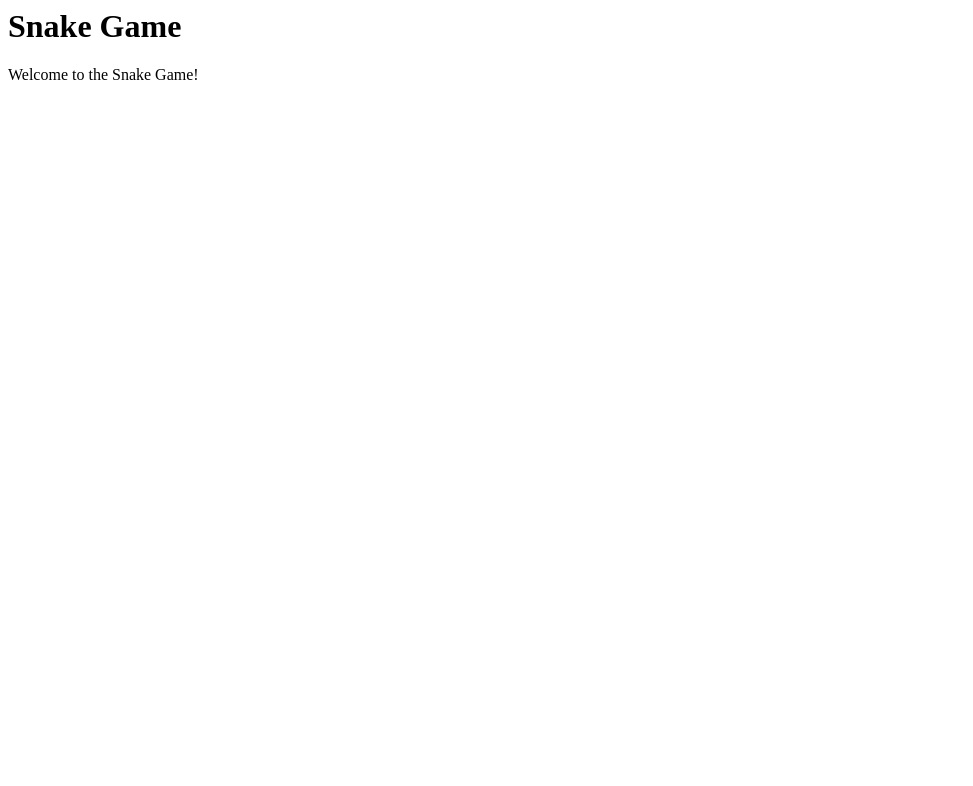
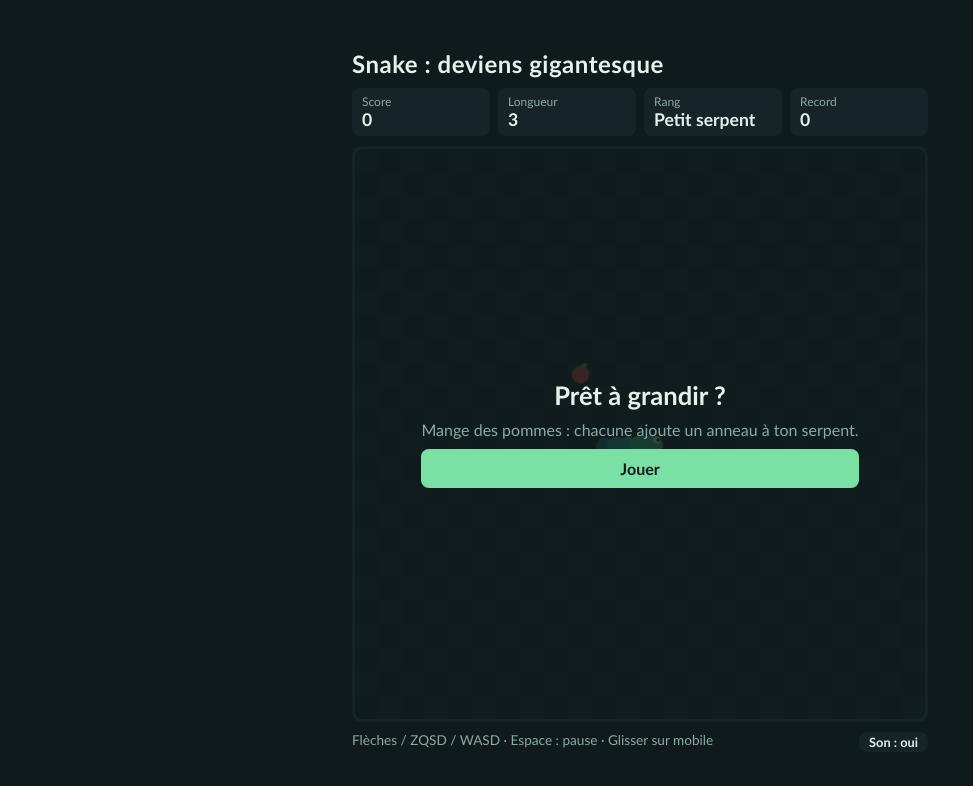
Before and after one commit to bekenbawer/snake, a plain HTML site: page index.html in a window 1280 px wide. Shown: the whole page, without its empty margins (0-973 px from the left). Drawn offline with Linux system fonts and the light colour scheme.

Commit message:
Jeu de serpent

```diff
--- a/index.html
+++ b/index.html
@@ -1,12 +1,33 @@
-<html lang="en">
+<!DOCTYPE html>
+<html lang="fr">
 <head>
-    <meta charset="UTF-8">
-    <meta name="viewport" content="width=device-width, initial-scale=1.0">
-    <title>Document</title>
+<meta charset="UTF-8">
+<meta name="viewport" content="width=device-width, initial-scale=1">
+<title>Snake : deviens gigantesque</title>
+<link rel="stylesheet" href="style.css">
 </head>
 <body>
-       <h1>Snake Game</h1>
-       <p>Welcome to the Snake Game!</p>
-
+<div class="jeu">
+  <h1>Snake : deviens gigantesque</h1>
+  <div class="hud">
+    <div><small>Score</small><strong id="score">0</strong></div>
+    <div><small>Longueur</small><strong id="longueur">3</strong></div>
+    <div><small>Rang</small><strong id="rang">Petit serpent</strong></div>
+    <div><small>Record</small><strong id="record">0</strong></div>
+  </div>
+  <div class="plateau">
+    <canvas id="jeu" width="576" height="576"></canvas>
+    <div class="voile" id="voile">
+      <h2 id="voileTitre">Prêt à grandir ?</h2>
+      <p id="voileTexte">Mange des pommes : chacune ajoute un anneau à ton serpent.</p>
+      <button id="bouton">Jouer</button>
+    </div>
+  </div>
+  <div class="aide">
+    <span>Flèches / ZQSD / WASD · Espace : pause · Glisser sur mobile</span>
+    <button id="son" aria-pressed="true">Son : oui</button>
+  </div>
+</div>
+<script src="script.js"></script>
 </body>
 </html>
--- /dev/null
+++ b/script.js
@@ -0,0 +1,273 @@
+
+"use strict";
+// ================== Réglages ==================
+const CASES = 24;                 // grille de 24 x 24
+const TAILLE = 576 / CASES;       // taille d’une case en pixels
+const RANGS = [                   // titre selon la longueur du serpent
+  [0, "Petit serpent"], [8, "Couleuvre"], [15, "Vipère"],
+  [25, "Python"], [40, "Anaconda"], [60, "Serpent géant"]
+];
+
+// ================== Éléments de la page ==================
+const canvas = document.getElementById("jeu");
+const ctx = canvas.getContext("2d");
+const el = id => document.getElementById(id);
+const voile = el("voile");
+
+// ================== État du jeu ==================
+let serpent, direction, file, nourriture, score, aGrandir, bosses, particules;
+let etat = "accueil";             // accueil | jeu | pause | fin
+let delai = 130, cumul = 0, dernierTemps = 0;
+let record = 0;
+try { record = Number(localStorage.getItem("snake-record")) || 0; } catch (e) {}
+el("record").textContent = record;
+
+function initialiser() {
+  serpent = [{ x: 12, y: 12 }, { x: 11, y: 12 }, { x: 10, y: 12 }];
+  direction = { x: 1, y: 0 };
+  file = [];                      // file d’attente des changements de direction
+  score = 0;
+  aGrandir = 0;                   // segments encore à ajouter
+  bosses = [];                    // “bosses” de nourriture qui descendent le long du corps
+  particules = [];
+  delai = 130;
+  cumul = 0;
+  nourriture = nouvelleNourriture(false);
+  majHud();
+}
+
+// ================== Nourriture ==================
+function caseLibre() {
+  let c;
+  do {
+    c = { x: Math.floor(Math.random() * CASES), y: Math.floor(Math.random() * CASES) };
+  } while (serpent.some(s => s.x === c.x && s.y === c.y));
+  return c;
+}
+
+function nouvelleNourriture(peutEtreDoree) {
+  const doree = peutEtreDoree && Math.random() < 0.15;
+  return Object.assign(caseLibre(), doree
+    ? { doree: true, croissance: 3, valeur: 50, duree: 55 }   // disparaît après 55 tours
+    : { doree: false, croissance: 1, valeur: 10, duree: Infinity });
+}
+
+// ================== Un tour de jeu ==================
+function tour() {
+  if (file.length) direction = file.shift();
+  const tete = { x: serpent[0].x + direction.x, y: serpent[0].y + direction.y };
+  const mange = tete.x === nourriture.x && tete.y === nourriture.y;
+  const grandit = mange || aGrandir > 0;
+
+  // La queue libère sa case sauf si le serpent grandit
+  const corps = grandit ? serpent : serpent.slice(0, -1);
+  const mur = tete.x < 0 || tete.y < 0 || tete.x >= CASES || tete.y >= CASES;
+  if (mur || corps.some(s => s.x === tete.x && s.y === tete.y)) return finDePartie();
+
+  serpent.unshift(tete);
+  bosses = bosses.map(i => i + 1).filter(i => i < serpent.length);
+
+  if (mange) {
+    score += nourriture.valeur;
+    aGrandir += nourriture.croissance - 1;   // -1 : ce tour-ci compte déjà
+    bosses.push(0);
+    eclabousser(tete, nourriture.doree ? "#ffd166" : "#ff6b6b");
+    bip(nourriture.doree ? 880 : 520, 0.12);
+    nourriture = nouvelleNourriture(true);
+    // Plus le serpent est long, plus il va vite (limite à 70 ms)
+    delai = Math.max(70, 130 - (serpent.length - 3) * 1.5);
+  } else {
+    if (aGrandir > 0) aGrandir--; else serpent.pop();
+    if (--nourriture.duree <= 0) nourriture = nouvelleNourriture(false);
+  }
+  majHud();
+}
+
+function rangActuel() {
+  let titre = RANGS[0][1];
+  for (const [min, nom] of RANGS) if (serpent.length >= min) titre = nom;
+  return titre;
+}
+
+function majHud() {
+  el("score").textContent = score;
+  el("longueur").textContent = serpent.length;
+  el("rang").textContent = rangActuel();
+}
+
+// ================== États : démarrer, pause, fin ==================
+function montrerVoile(titre, texte, bouton) {
+  el("voileTitre").textContent = titre;
+  el("voileTexte").textContent = texte;
+  el("bouton").textContent = bouton;
+  voile.classList.remove("cache");
+}
+
+function demarrer() {
+  initialiser();
+  etat = "jeu";
+  voile.classList.add("cache");
+}
+
+function pause() {
+  if (etat === "jeu") { etat = "pause"; montrerVoile("Pause", "Appuie sur Espace pour reprendre.", "Reprendre"); }
+  else if (etat === "pause") { etat = "jeu"; voile.classList.add("cache"); }
+}
+
+function finDePartie() {
+  etat = "fin";
+  bip(160, 0.4, "sawtooth");
+  if (score > record) {
+    record = score;
+    el("record").textContent = record;
+    try { localStorage.setItem("snake-record", record); } catch (e) {}
+  }
+  montrerVoile("Perdu !", "Longueur " + serpent.length + " (" + rangActuel() + ") · Score " + score, "Rejouer");
+}
+
+// ================== Dessin ==================
+function dessiner(temps) {
+  // Fond en damier discret
+  for (let y = 0; y < CASES; y++) for (let x = 0; x < CASES; x++) {
+    ctx.fillStyle = (x + y) % 2 ? "#142225" : "#17282b";
+    ctx.fillRect(x * TAILLE, y * TAILLE, TAILLE, TAILLE);
+  }
+  dessinerNourriture(temps);
+  dessinerSerpent();
+  dessinerParticules();
+}
+
+function centre(c) { return { x: (c.x + 0.5) * TAILLE, y: (c.y + 0.5) * TAILLE }; }
+
+function dessinerNourriture(temps) {
+  const p = centre(nourriture);
+  const pulse = 1 + Math.sin(temps / 180) * 0.08;
+  const r = TAILLE * 0.36 * pulse;
+  if (nourriture.doree) {
+    ctx.shadowColor = "#ffd166";
+    ctx.shadowBlur = 18;
+  }
+  ctx.fillStyle = nourriture.doree ? "#ffd166" : "#ef5350";
+  ctx.beginPath(); ctx.arc(p.x, p.y, r, 0, Math.PI * 2); ctx.fill();
+  ctx.shadowBlur = 0;
+  ctx.fillStyle = "#6bbf59";                       // petite feuille
+  ctx.beginPath(); ctx.ellipse(p.x + 3, p.y - r, 4, 2, -0.6, 0, Math.PI * 2); ctx.fill();
+}
+
+function dessinerSerpent() {
+  const n = serpent.length;
+  const rond = (x, y, r, i) => {
+    const t = i / Math.max(n - 1, 1);              // 0 = tête, 1 = queue
+    ctx.fillStyle = "hsl(" + (150 + t * 40) + "," + (70 - t * 10) + "%," + (56 - t * 20) + "%)";
+    ctx.beginPath(); ctx.arc(x, y, r, 0, Math.PI * 2); ctx.fill();
+  };
+  for (let i = n - 1; i >= 0; i--) {
+    const p = centre(serpent[i]);
+    const t = i / Math.max(n - 1, 1);
+    let r = TAILLE * (0.46 - t * 0.12);            // le corps s’affine vers la queue
+    if (bosses.includes(i)) r *= 1.28;             // la nourriture gonfle le corps
+    if (i < n - 1) {                               // pont entre deux segments : corps continu
+      const q = centre(serpent[i + 1]);
+      rond((p.x + q.x) / 2, (p.y + q.y) / 2, r * 0.97, i);
+    }
+    rond(p.x, p.y, r, i);
+  }
+  // Yeux, orientés dans le sens du déplacement
+  const h = centre(serpent[0]);
+  const dx = direction.x, dy = direction.y;
+  for (const cote of [-1, 1]) {
+    const ex = h.x + dx * 5 - dy * cote * 6;
+    const ey = h.y + dy * 5 + dx * cote * 6;
+    ctx.fillStyle = "#fff"; ctx.beginPath(); ctx.arc(ex, ey, 3.6, 0, Math.PI * 2); ctx.fill();
+    ctx.fillStyle = "#111"; ctx.beginPath(); ctx.arc(ex + dx * 1.2, ey + dy * 1.2, 1.8, 0, Math.PI * 2); ctx.fill();
+  }
+}
+
+// ================== Particules ==================
+function eclabousser(case_, couleur) {
+  const p = centre(case_);
+  for (let i = 0; i < 14; i++) {
+    const a = Math.random() * Math.PI * 2, v = 40 + Math.random() * 90;
+    particules.push({ x: p.x, y: p.y, vx: Math.cos(a) * v, vy: Math.sin(a) * v, vie: 1, couleur });
+  }
+}
+function dessinerParticules() {
+  for (const p of particules) {
+    ctx.globalAlpha = Math.max(p.vie, 0);
+    ctx.fillStyle = p.couleur;
+    ctx.fillRect(p.x - 2, p.y - 2, 4, 4);
+  }
+  ctx.globalAlpha = 1;
+}
+
+// ================== Boucle principale ==================
+function boucle(temps) {
+  const dt = Math.min(temps - dernierTemps, 100);  // évite les sauts après un changement d’onglet
+  dernierTemps = temps;
+  if (etat === "jeu") {
+    cumul += dt;
+    while (cumul >= delai && etat === "jeu") { cumul -= delai; tour(); }
+  }
+  for (const p of particules) { p.x += p.vx * dt / 1000; p.y += p.vy * dt / 1000; p.vie -= dt / 500; }
+  particules = particules.filter(p => p.vie > 0);
+  dessiner(temps);
+  requestAnimationFrame(boucle);
+}
+
+// ================== Sons ==================
+let audio = null, sonActif = true;
+function bip(freq, duree, type) {
+  if (!sonActif) return;
+  try {
+    audio = audio || new AudioContext();
+    const o = audio.createOscillator(), g = audio.createGain();
+    o.type = type || "sine"; o.frequency.value = freq;
+    g.gain.setValueAtTime(0.12, audio.currentTime);
+    g.gain.exponentialRampToValueAtTime(0.001, audio.currentTime + duree);
+    o.connect(g); g.connect(audio.destination);
+    o.start(); o.stop(audio.currentTime + duree);
+  } catch (e) {}
+}
+el("son").addEventListener("click", e => {
+  sonActif = !sonActif;
+  e.target.textContent = "Son : " + (sonActif ? "oui" : "non");
+  e.target.setAttribute("aria-pressed", sonActif);
+});
+
+// ================== Commandes ==================
+function tourner(x, y) {
+  if (etat === "accueil" || etat === "fin") return;
+  // On compare avec la dernière direction prévue pour interdire le demi-tour
+  const derniere = file.length ? file[file.length - 1] : direction;
+  if ((x === -derniere.x && y === -derniere.y) || (x === derniere.x && y === derniere.y)) return;
+  if (file.length < 2) file.push({ x, y });
+}
+
+const touches = {
+  ArrowUp: [0, -1], ArrowDown: [0, 1], ArrowLeft: [-1, 0], ArrowRight: [1, 0],
+  w: [0, -1], z: [0, -1], s: [0, 1], a: [-1, 0], q: [-1, 0], d: [1, 0]
+};
+document.addEventListener("keydown", e => {
+  if (e.key === " ") { e.preventDefault(); return (etat === "jeu" || etat === "pause") ? pause() : demarrer(); }
+  const t = touches[e.key] || touches[e.key.toLowerCase()];
+  if (!t) return;
+  e.preventDefault();
+  if (etat === "accueil" || etat === "fin") demarrer();
+  else if (etat === "jeu") tourner(t[0], t[1]);
+});
+
+let depart = null;
+canvas.addEventListener("touchstart", e => { depart = e.touches[0]; });
+canvas.addEventListener("touchend", e => {
+  if (!depart || etat !== "jeu") return;
+  const dx = e.changedTouches[0].clientX - depart.clientX;
+  const dy = e.changedTouches[0].clientY - depart.clientY;
+  if (Math.max(Math.abs(dx), Math.abs(dy)) < 20) return;
+  if (Math.abs(dx) > Math.abs(dy)) tourner(dx > 0 ? 1 : -1, 0); else tourner(0, dy > 0 ? 1 : -1);
+});
+
+el("bouton").addEventListener("click", () => (etat === "pause" ? pause() : demarrer()));
+document.addEventListener("visibilitychange", () => { if (document.hidden && etat === "jeu") pause(); });
+
+initialiser();
+requestAnimationFrame(boucle);
--- /dev/null
+++ b/style.css
@@ -0,0 +1,71 @@
+
+  :root {
+    --page: #0f1a1c;
+    --panneau: #162427;
+    --texte: #e6f1ee;
+    --discret: #8fa9a4;
+    --accent: #7be0a4;
+  }
+  * { box-sizing: border-box; }
+  body {
+    margin: 0;
+    min-height: 100vh;
+    display: grid;
+    place-items: center;
+    background: var(--page);
+    color: var(--texte);
+    font-family: "Trebuchet MS", "Segoe UI", sans-serif;
+  }
+  .jeu { width: min(94vw, 576px); padding: 12px 0; }
+  h1 { margin: 0 0 10px; font-size: 1.5rem; letter-spacing: 0.5px; }
+  .hud {
+    display: grid;
+    grid-template-columns: repeat(4, 1fr);
+    gap: 8px;
+    margin-bottom: 10px;
+  }
+  .hud div { background: var(--panneau); border-radius: 8px; padding: 6px 10px; }
+  .hud small { display: block; color: var(--discret); font-size: 0.75rem; }
+  .hud strong { font-size: 1.1rem; }
+  .plateau { position: relative; }
+
+  canvas {
+    display: block;
+    width: 100%;
+    height: auto;
+    border-radius: 10px;
+    border: 3px solid var(--panneau);
+    touch-action: none;
+  }
+  .voile {
+    position: absolute;
+    inset: 3px;
+    display: grid;
+    place-content: center;
+    gap: 10px;
+    text-align: center;
+    padding: 20px;
+    background: rgba(15, 26, 28, 0.82);
+    border-radius: 8px;
+  }
+
+
+  .voile.cache { display: none; }
+  .voile h2 { margin: 0; font-size: 1.6rem; }
+  .voile p { margin: 0; color: var(--discret); }
+  button {
+    font: inherit;
+    font-weight: bold;
+    padding: 10px 22px;
+    color: #0f1a1c;
+    background: var(--accent);
+    border: 0;
+    border-radius: 8px;
+    cursor: pointer;
+  }
+
+
+  button:hover { filter: brightness(1.08); }
+  button:focus-visible { outline: 3px solid #fff; outline-offset: 2px; }
+  .aide { margin: 10px 0 0; font-size: 0.85rem; color: var(--discret); display: flex; justify-content: space-between; gap: 8px; }
+  .aide button { padding: 2px 10px; font-size: 0.8rem; background: var(--panneau); color: var(--texte); }
```
